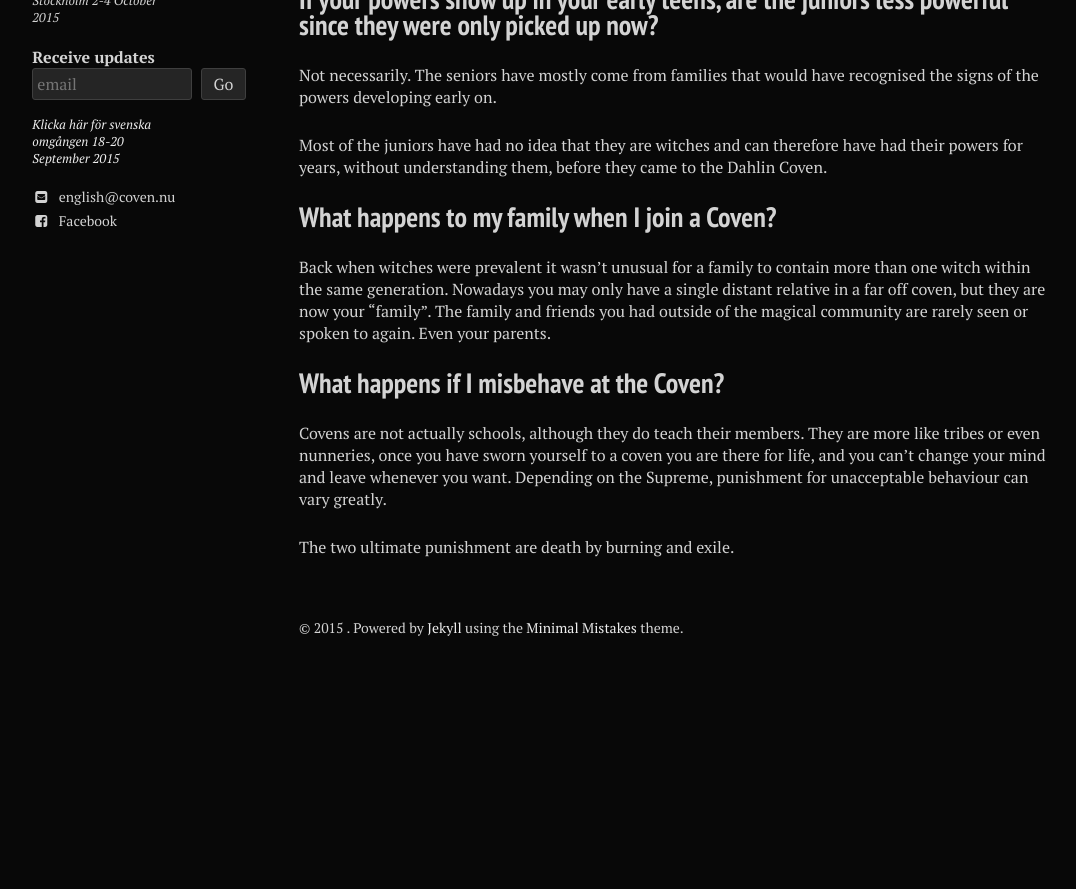
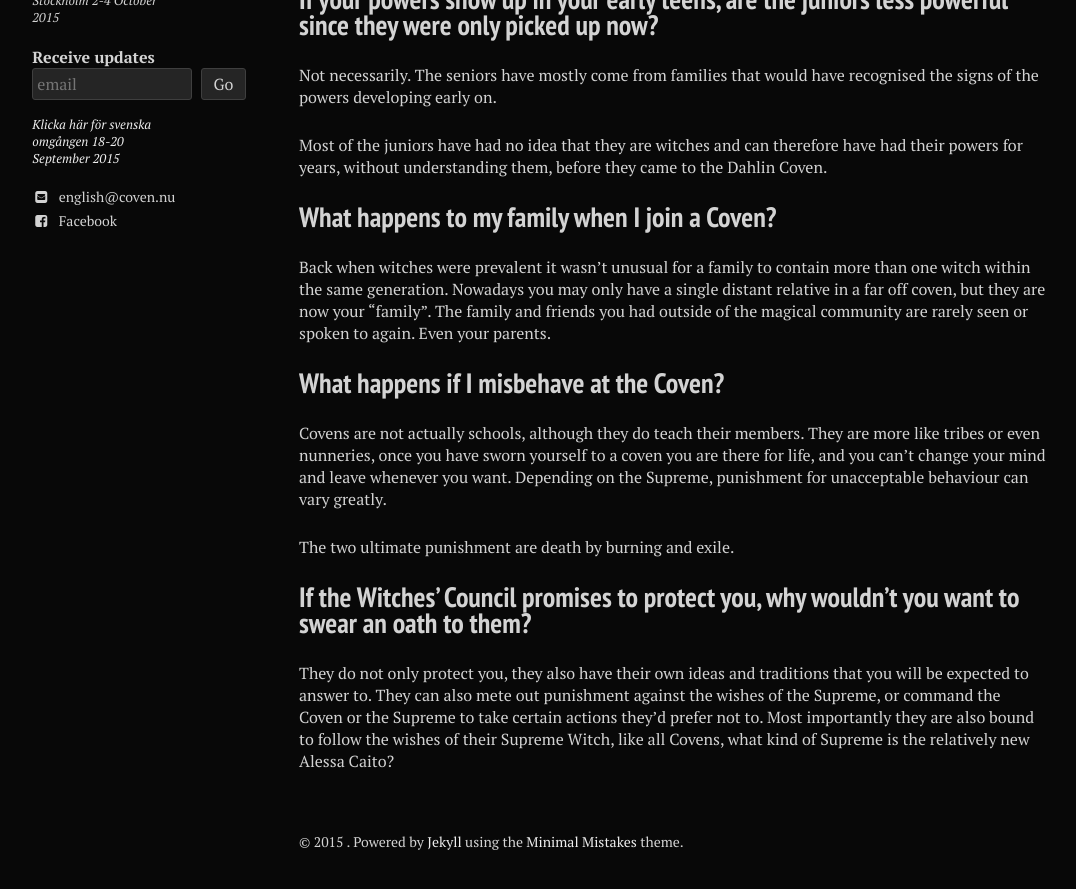
Before and after one commit to stanislavb/en.coven.nu, a Jekyll site: the page built from faq/index.md, in a window 1280 px wide and 900 px high, scrolled down 807 px. Shown: the top 889 px of the window, without its empty margins (21-1097 px from the left). Built offline with Jekyll 4.4.1, drawn with Linux system fonts in a browser that asks for light colours; nearby versions of some CDN libraries; before the commit the page ends 1493 px from its top, so only the background shows below that; some of the changed text lies outside the part shown.

Commit message:
Update index.md

```diff
--- a/faq/index.md
+++ b/faq/index.md
@@ -35,3 +35,6 @@ Back when witches were prevalent it wasn’t unusual for a family to contain mor
 Covens are not actually schools, although they do teach their members. They are more like tribes or even nunneries, once you have sworn yourself to a coven you are there for life, and you can’t change your mind and leave whenever you want. Depending on the Supreme, punishment for unacceptable behaviour can vary greatly.
 
 The two ultimate punishment are death by burning and exile.
+
+## If the Witches' Council promises to protect you, why wouldn’t you want to swear an oath to them?
+They do not only protect you, they also have their own ideas and traditions that you will be expected to answer to. They can also mete out punishment against the wishes of the Supreme, or command the Coven or the Supreme to take certain actions they’d prefer not to. Most importantly they are also bound to follow the wishes of their Supreme Witch, like all Covens, what kind of Supreme is the relatively new Alessa Caito?
```
